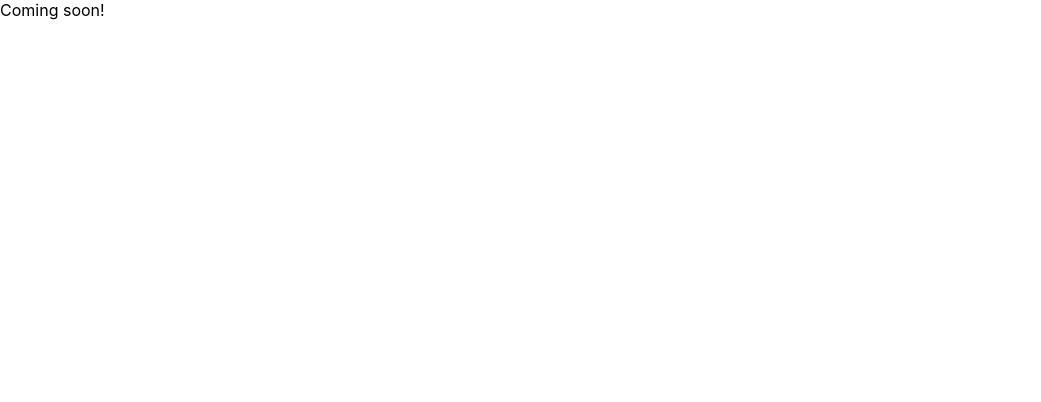
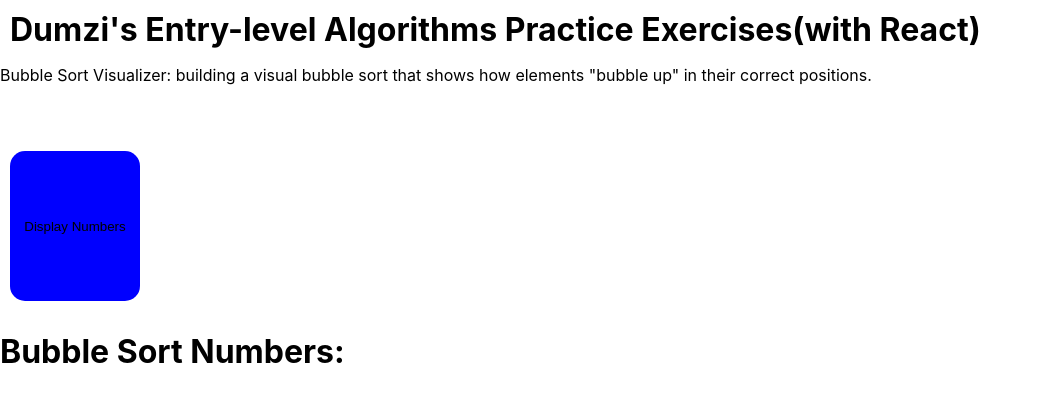
Before and after one commit to MaccccD/Sign-Up_Form_React_Project, a React (Create React App) app: page /BubbleSort in a window 1280 px wide. Shown: the top 402 px of the page, without its empty margins (0-1041 px from the left). Built offline with nearby package versions, Linux system fonts and the light colour scheme.

Commit message:
Numbers Bubble Sort Update and Task Completion Logic Update
-started the logic for the bubble sort.
-added the complete task logic.

```diff
--- a/src/Components/BubbleSort.jsx
+++ b/src/Components/BubbleSort.jsx
@@ -2,12 +2,32 @@ import React, { useState } from 'react'
 
 function BubbleSort() {
     //setting up the states :
-    const [numbers, setNumbers] = useState([]);
+    const [numbersholder, setNumbersHolder] = useState([]);
     const [sort, setSorted] = useState(false);
     const [swap, setSwap] = useState(false);
+
+
+     function displayNumbers (){
+      let numbers = ["34, 45, 65, 78, 88, 34, 67, 99, 75, 78"];
+      setNumbersHolder(...numbersholder, numbers);
+      console.log(" numbers have been added into the holder");
+
+     }
   return (
     <div>
-      Coming soon!
+    <h1 class="heading">Dumzi's Entry-level Algorithms Practice Exercises(with React)</h1>
+    <p class="Text">Bubble Sort Visualizer:
+     building a visual bubble sort that shows how elements "bubble up" in their correct positions. </p>
+     <br/><br/>
+     <button onClick={displayNumbers}>Display Numbers</button>
+      <div>
+       <h1>Bubble Sort Numbers:</h1>
+       {numbersholder.map((number, index)=>{
+        return(
+          <span key={index}>{number}</span>
+        );
+       })}
+    </div>
     </div>
   )
 }
--- a/src/Components/ToDoList.jsx
+++ b/src/Components/ToDoList.jsx
@@ -34,6 +34,14 @@ function ToDoList() {
         alert("this item has been removed alreadyy");
         return;
       }
+    };
+
+    const completeTasks = (taskChecked) =>{
+      if(completed === taskChecked){
+        setCompleted(true);
+        alert("This task has just been completed.")
+        return;
+      }
     }
 
 
@@ -53,7 +61,7 @@ function ToDoList() {
         return (
         <li key={index}>
           {task}
-          <input type='checkbox' className='checkbox'/>
+          <input type='checkbox' className='checkbox' checked= {completeTasks}/>
         </li>
         );
 
```
